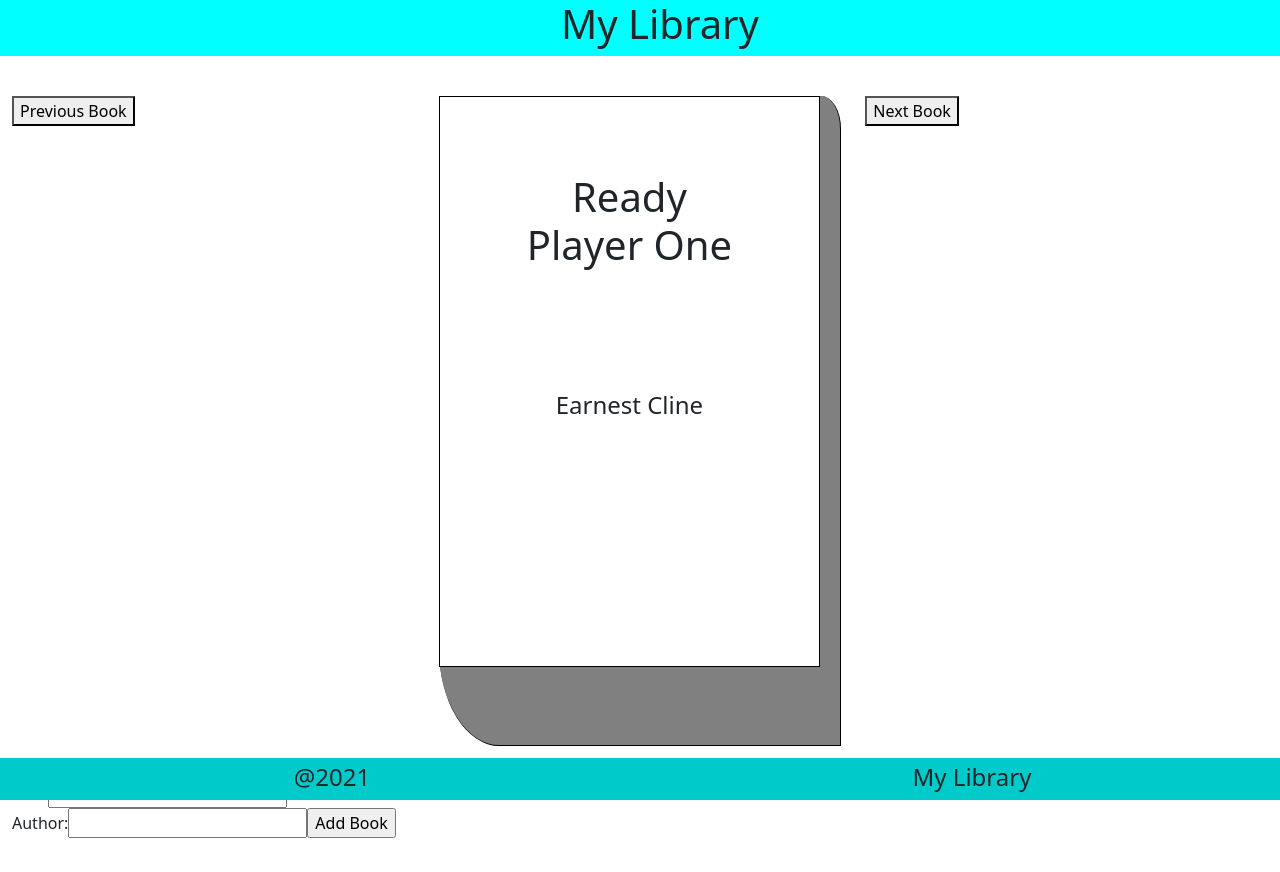
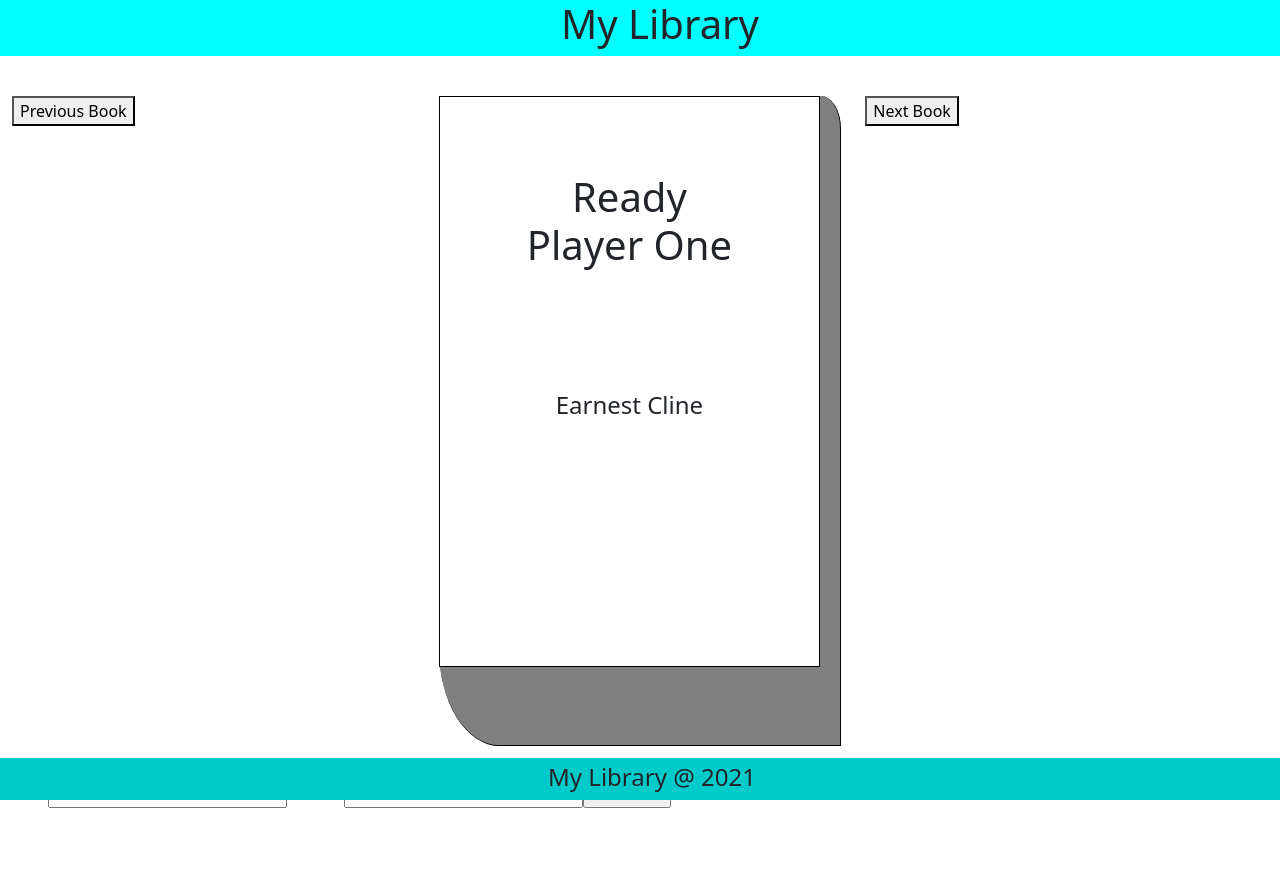
Before and after one commit to Matt-T977/Book-Library-First-React-App, a React (Create React App) app: page / in a window 1280 px wide. Built offline with nearby package versions, Linux system fonts and the light colour scheme.

Commit message:
Styling Update

```diff
--- a/src/components/AddBook/AddBook.jsx
+++ b/src/components/AddBook/AddBook.jsx
@@ -1,4 +1,5 @@
 import React, {Component} from 'react';
+import './AddBook.css';
 
 
 class AddBook extends Component {
@@ -25,18 +26,19 @@
 
     render() {
         return (
+            <div className='row row-space'>
                 <form onSubmit={this.handleSubmit}>
                     <label>
                         Title:
                         <input name='title' type="text" value={this.state.title} onChange={this.handleChange} />
                     </label>
-                <br />
                     <label>
                         Author:
                         <input name='author' type="text" value={this.state.author} onChange={this.handleChange} />
                     </label>
                     <input type="submit" value="Add Book" />
                 </form>
+            </div>
          );
     }
 }
--- a/src/components/Footer/Footer.css
+++ b/src/components/Footer/Footer.css
@@ -1,6 +1,6 @@
 .footerbar {
     background-color: rgb(0, 202, 202);
-    width: 50%;
+    width: 100%;
     text-align: center;
 }
 
--- a/src/components/Footer/Footer.jsx
+++ b/src/components/Footer/Footer.jsx
@@ -5,14 +5,9 @@
 const Footer = (props) => {
     return (
         <div className='row row-space'>
-            <div className='col-md-6' style={{padding: 0}}>
+            <div className='col-md-12' style={{padding: 0}}>
                 <div className='footerbar bottom'>
-                    <h4>@2021</h4>
-                </div>
-            </div>
-            <div className='col-md-6' style={{padding: 0}}>
-                <div className='footerbar bottom'>
-                    <h4>My Library</h4>
+                    <h4>My Library @ 2021</h4>
                 </div>
             </div>
         </div>
```
Lines whose indentation alone changed are shown as unchanged.
